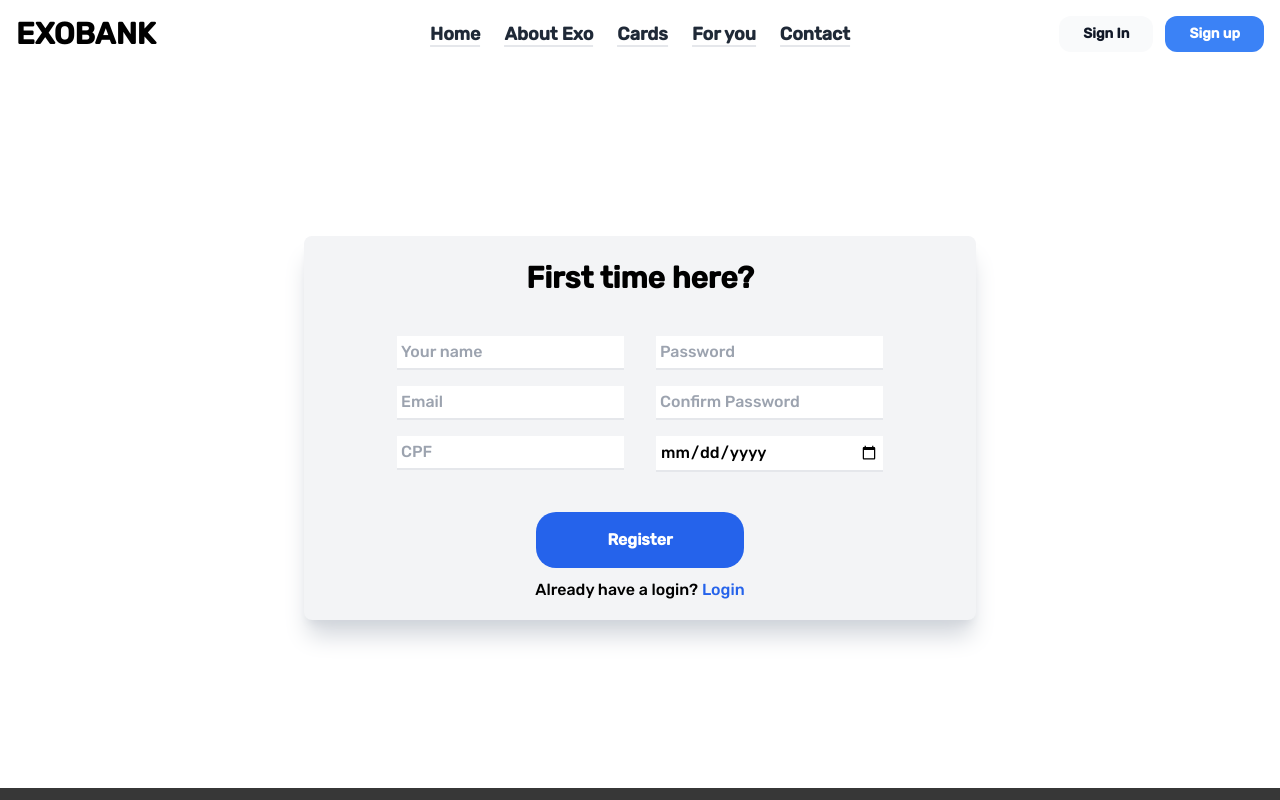
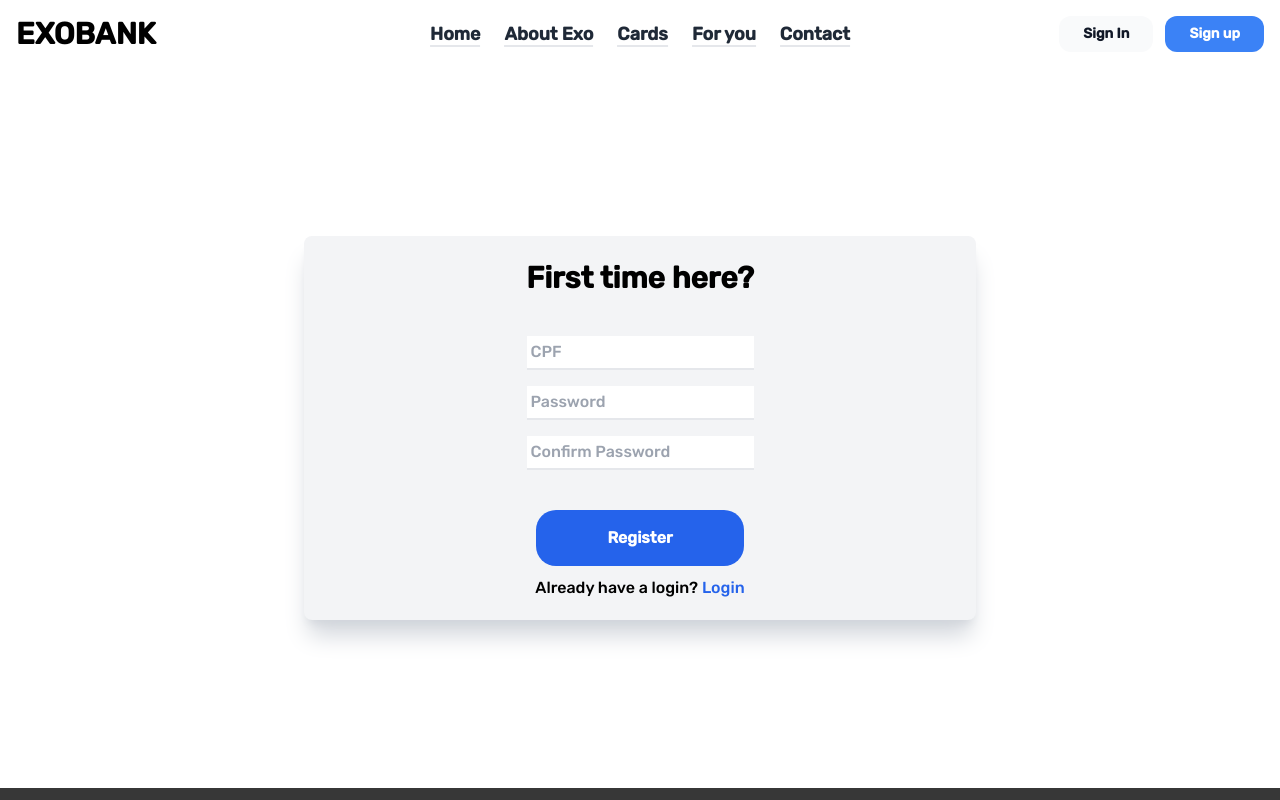
Before and after one commit to vinicius-prates/sandbox, a React (Vite) app: page /register in a window 1280 px wide. Shown: the top 800 px of the page. Built offline with nearby package versions, Linux system fonts and the light colour scheme.

Commit message:
changed RegisterPage, cause the POST METHOD

```diff
--- a/src/pages/RegisterPage.jsx
+++ b/src/pages/RegisterPage.jsx
@@ -34,15 +34,9 @@ export const RegisterPage = () => {
                     <h1 className="font-bold text-3xl ">First time here?</h1>
                     <div className="flex lg:flex-row flex-col gap-8">
                     <div className="flex flex-col gap-4">
-
-                    <input placeholder="Your name" type="text" className="p-1 border-b-2 focus:outline-none" ></input>
-                    <input placeholder="Email" type="email" className="p-1 border-b-2 focus:outline-none" ></input>
-                    <input placeholder="CPF" type="text" className="p-1 border-b-2 focus:outline-none"></input>
-                    </div>
-                    <div className="flex flex-col gap-4">
-                    <input placeholder="Password" type="password" className="p-1 border-b-2 focus:outline-none"></input>
-                    <input placeholder="Confirm Password" type="password" className="p-1 border-b-2 focus:outline-none" ></input>
-                    <input placeholder="Birth date" type="date" className="p-1 border-b-2 focus:outline-none" ></input>
+                        <input placeholder="CPF" type="text" className="p-1 border-b-2 focus:outline-none"></input>
+                        <input placeholder="Password" type="password" className="p-1 border-b-2 focus:outline-none"></input>
+                        <input placeholder="Confirm Password" type="password" className="p-1 border-b-2 focus:outline-none"></input>
 
                     </div>
 
```
